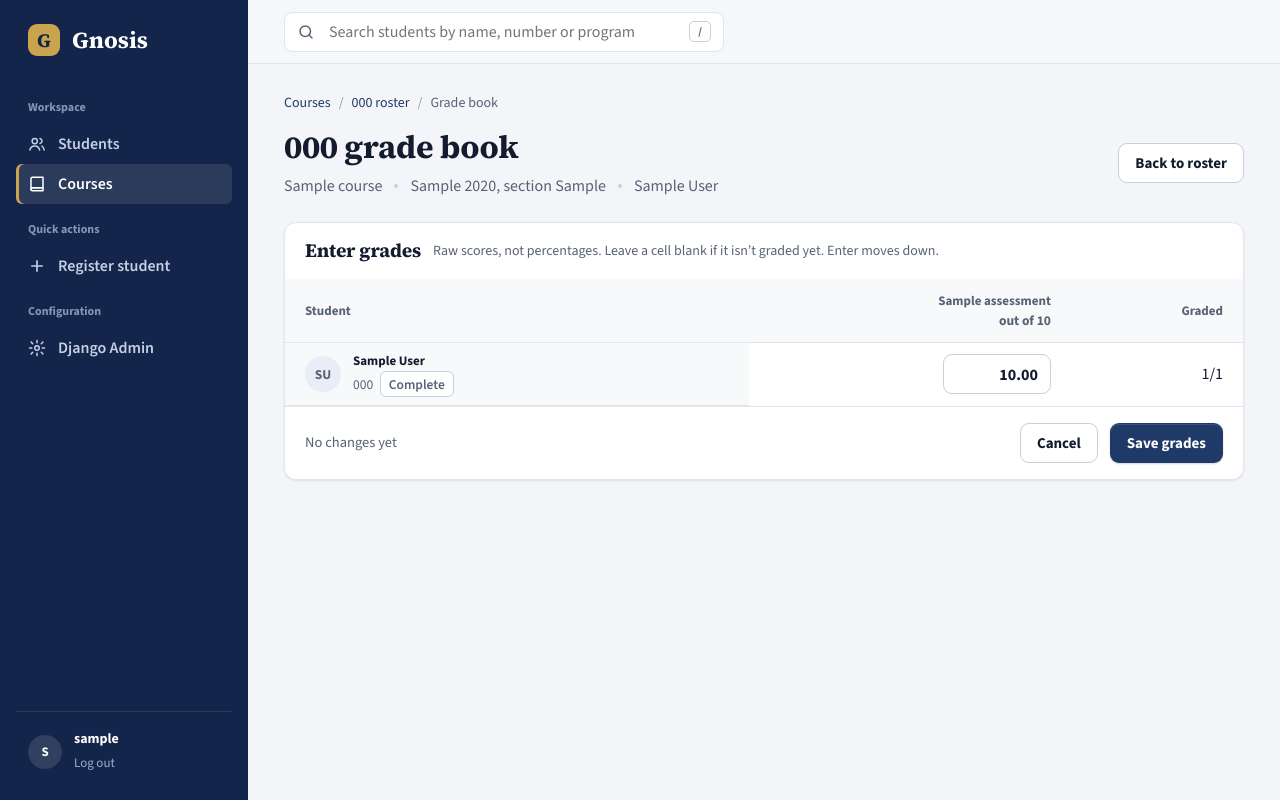
After one commit to TugraDuygulu/gnosis, a Django app: page /offerings/1/grades/ in a window 1280 px wide. The commit adds this page. Run offline with Django 5.2, Linux system fonts and the light colour scheme; a user stored in the database is signed in; tables that the repository leaves empty hold one stand-in row (values such as "Sample post").

Commit message:
feat(ui): class grade book — every student and assessment on one page
Saves changed rows in one transaction with the existing revision check
and grade history; any stale or invalid row saves nothing. Enter and the
arrow keys move down the column.

```diff
--- a/core/static/core/gnosis.css
+++ b/core/static/core/gnosis.css
@@ -476,3 +476,18 @@ button:disabled, .btn:disabled { opacity: .5; cursor: not-allowed; transform: no
   .login-pitch p, .login-chain, .login-foot { display: none; }
   .login-form { padding: 32px 16px; }
 }
+
+/* ---------- Grade book ---------- */
+.gradebook th[scope="row"] { min-width: 220px; text-align: left; font-weight: 400; }
+.gradebook td, .gradebook th[scope="row"] { padding-top: 8px; padding-bottom: 8px; }
+.gradebook .entry { justify-content: flex-end; }
+.entry.compact input { width: 96px; height: 40px; font-size: 16px; }
+.gradebook .errorlist { margin-top: 4px; font-size: 13px; text-align: right; }
+.gradebook tr.row-error th[scope="row"] { box-shadow: inset 3px 0 0 var(--danger); }
+.gradebook .row-message .errorlist { text-align: left; }
+.gradebook .status-tag { margin-left: 4px; }
+/* Score inputs: no spinner buttons; arrows move between cells instead. */
+.entry input[type="number"] { appearance: textfield; -moz-appearance: textfield; }
+.entry input[type="number"]::-webkit-inner-spin-button, .entry input[type="number"]::-webkit-outer-spin-button { -webkit-appearance: none; margin: 0; }
+.entry.compact input { width: 108px; }
+.list tbody tr:hover > th { background: var(--subtle); }
--- a/core/static/core/gnosis.js
+++ b/core/static/core/gnosis.js
@@ -102,6 +102,22 @@
   });
   refresh();
 
+  // Grade book: Enter or the arrow keys move down/up the same assessment column.
+  if (form.hasAttribute("data-grid")) {
+    form.addEventListener("keydown", function (event) {
+      var input = event.target;
+      if (!input.matches || !input.matches("input[data-max]")) return;
+      var step = event.key === "Enter" || event.key === "ArrowDown" ? 1 : event.key === "ArrowUp" ? -1 : 0;
+      if (!step) return;
+      event.preventDefault();
+      var cell = input.closest("td"), row = cell.parentElement;
+      var column = Array.prototype.indexOf.call(row.children, cell);
+      var next = step > 0 ? row.nextElementSibling : row.previousElementSibling;
+      var target = next && next.children[column] && next.children[column].querySelector("input[data-max]");
+      if (target) { target.focus(); target.select(); }
+    });
+  }
+
   // "Enter grade" links point at one assessment (#id_score_N): start typing there.
   var target = location.hash && document.getElementById(location.hash.slice(1));
   if (target && target.matches("input[data-max]")) { target.focus(); target.select(); }
--- a/core/templates/core/base.html
+++ b/core/templates/core/base.html
@@ -37,7 +37,7 @@
         <nav aria-label="Staff workspace">
             <div class="group">Workspace</div>
             <a class="nav{% if name in 'student_list student_detail student_register student_enroll student_outcomes' %} on{% endif %}"{% if name in 'student_list student_detail student_register student_enroll student_outcomes' %} aria-current="{% if name == 'student_list' or name == 'course_list' %}page{% else %}true{% endif %}"{% endif %} href="{% url 'student_list' %}"><svg class="i" aria-hidden="true"><use href="#i-users"/></svg>Students</a>
-            <a class="nav{% if name in 'course_list offering_detail enrollment_outcomes enrollment_grade_editor enrollment_grade_history' %} on{% endif %}"{% if name in 'course_list offering_detail enrollment_outcomes enrollment_grade_editor enrollment_grade_history' %} aria-current="{% if name == 'student_list' or name == 'course_list' %}page{% else %}true{% endif %}"{% endif %} href="{% url 'course_list' %}"><svg class="i" aria-hidden="true"><use href="#i-book"/></svg>Courses</a>
+            <a class="nav{% if name in 'course_list offering_detail offering_gradebook enrollment_outcomes enrollment_grade_editor enrollment_grade_history' %} on{% endif %}"{% if name in 'course_list offering_detail offering_gradebook enrollment_outcomes enrollment_grade_editor enrollment_grade_history' %} aria-current="{% if name == 'student_list' or name == 'course_list' %}page{% else %}true{% endif %}"{% endif %} href="{% url 'course_list' %}"><svg class="i" aria-hidden="true"><use href="#i-book"/></svg>Courses</a>
             {% if perms.core.add_student %}
             <div class="group">Quick actions</div>
             <a class="nav" href="{% url 'student_register' %}"><svg class="i" aria-hidden="true"><use href="#i-plus"/></svg>Register student</a>
--- a/core/templates/core/offering_detail.html
+++ b/core/templates/core/offering_detail.html
@@ -14,6 +14,9 @@
             <li><span class="status-tag">{{ offering.status }}</span></li>
         </ul>
     </div>
+    {% if perms.core.change_grade %}
+    <div class="actions"><a class="btn btn-primary" href="{% url 'offering_gradebook' offering.pk %}"><svg class="i" aria-hidden="true"><use href="#i-pen"/></svg>Open grade book</a></div>
+    {% endif %}
 </div>
 {% if not offering.po_framework %}
     <div class="notice notice-info"><p>No program outcome framework assigned. Grades and LO scores still work; PO scores need a framework.</p></div>
--- /dev/null
+++ b/core/templates/core/offering_gradebook.html
@@ -0,0 +1,103 @@
+{% extends "core/base.html" %}
+{% load gnosis_ui %}
+{% block title %}{{ offering.course.code }} grade book{% endblock %}
+{% block content %}
+<ol class="crumbs">
+    <li><a href="{% url 'course_list' %}">Courses</a></li>
+    <li><a href="{% url 'offering_detail' offering.pk %}">{{ offering.course.code }} roster</a></li>
+    <li aria-current="page">Grade book</li>
+</ol>
+<div class="page-title">
+    <div>
+        <h1>{{ offering.course.code }} grade book</h1>
+        <ul class="meta-list">
+            <li>{{ offering.course.title }}</li>
+            <li>{{ offering.term }} {{ offering.year }}, section {{ offering.section }}</li>
+            <li>{{ offering.instructor.full_name }}</li>
+        </ul>
+    </div>
+    <div class="actions"><a class="btn btn-ghost" href="{% url 'offering_detail' offering.pk %}">Back to roster</a></div>
+</div>
+
+{% if not assessments %}
+<section class="panel">
+    <div class="empty">
+        <h2>No assessments configured</h2>
+        <p>Assessments are added to a class in Django Admin.</p>
+    </div>
+</section>
+{% elif not rows %}
+<section class="panel">
+    <div class="empty">
+        <h2>No students enrolled</h2>
+        <p>Students are enrolled from their student record.</p>
+    </div>
+</section>
+{% else %}
+<section class="panel">
+    <form method="post" data-grade-form data-grid novalidate>
+        {% csrf_token %}
+        <div class="panel-head">
+            <h2>Enter grades</h2>
+            <span class="hint">Raw scores, not percentages. Leave a cell blank if it isn’t graded yet. Enter moves down.</span>
+        </div>
+        {% if has_errors %}
+        <div class="panel-body">
+            <div class="notice notice-error flush" role="alert">
+                <svg class="i" aria-hidden="true"><use href="#i-alert"/></svg>
+                <div>
+                    <p>Nothing was saved. Fix the highlighted cells and save again.</p>
+                    <p class="notice-more"><a href="{% url 'offering_gradebook' offering.pk %}">Reload grades (discards unsaved entries)</a></p>
+                </div>
+            </div>
+        </div>
+        {% endif %}
+        <div class="table-scroll">
+            <table class="list gradebook">
+                <thead>
+                    <tr>
+                        <th scope="col">Student</th>
+                        {% for assessment in assessments %}
+                            <th scope="col" class="r">{{ assessment.name }}<span class="sub">out of {{ assessment.max_score|floatformat:"-2" }}</span></th>
+                        {% endfor %}
+                        <th scope="col" class="r">Graded</th>
+                    </tr>
+                </thead>
+                <tbody>
+                {% for row in rows %}
+                    <tr{% if row.form.errors %} class="row-error"{% endif %}>
+                        <th scope="row">
+                            {{ row.form.revision }}
+                            <div class="who">
+                                <span class="avatar">{{ row.enrollment.student.full_name|initials }}</span>
+                                <div>
+                                    <a href="{% url 'enrollment_outcomes' row.enrollment.pk %}"><b>{{ row.enrollment.student.full_name }}</b></a>
+                                    <span class="num">{{ row.enrollment.student.student_number }}</span>
+                                    {% if row.enrollment.status != "active" %}<span class="status-tag">{{ row.enrollment.status }}</span>{% endif %}
+                                </div>
+                            </div>
+                            {% if row.form.non_field_errors %}<div class="row-message">{{ row.form.non_field_errors }}</div>{% endif %}
+                        </th>
+                        {% for field in row.fields %}
+                            <td class="r">
+                                <span class="entry compact"><label class="sr-only" for="{{ field.auto_id }}">{{ field.label }}, {{ row.enrollment.student.full_name }}</label>{{ field }}<span class="sr-only" id="{{ field.auto_id }}_helptext">{{ field.help_text }}</span></span>
+                                {{ field.errors }}
+                            </td>
+                        {% endfor %}
+                        <td class="r num"><span class="progress-count{% if row.graded < assessments|length %} warn{% endif %}">{{ row.graded }}/{{ assessments|length }}</span></td>
+                    </tr>
+                {% endfor %}
+                </tbody>
+            </table>
+        </div>
+        <div class="savebar">
+            <span class="pending" data-pending>No changes yet</span>
+            <span class="sp">
+                <a class="btn btn-ghost" href="{% url 'offering_detail' offering.pk %}">Cancel</a>
+                <button class="btn btn-primary" type="submit">Save grades</button>
+            </span>
+        </div>
+    </form>
+</section>
+{% endif %}
+{% endblock %}
--- a/core/urls.py
+++ b/core/urls.py
@@ -9,6 +9,7 @@ urlpatterns = [
          views.enrollment_grade_history, name="enrollment_grade_history"),
     path("courses/", views.course_list, name="course_list"),
     path("offerings/<int:offering_id>/", views.offering_detail, name="offering_detail"),
+    path("offerings/<int:offering_id>/grades/", views.offering_gradebook, name="offering_gradebook"),
     path(
         "enrollments/<int:enrollment_id>/grades/",
         views.enrollment_grade_editor,
--- a/core/views.py
+++ b/core/views.py
@@ -426,3 +426,63 @@ def offering_detail(request, offering_id):
         "enrollments": enrollments,
         "assessment_total": offering.assessments.count(),
     })
+
+
+@staff_member_required
+@permission_required("core.change_grade", raise_exception=True)
+@require_http_methods(["GET", "POST"])
+def offering_gradebook(request, offering_id):
+    """Every student and assessment of one class on one page, saved together."""
+    offering = get_object_or_404(
+        CourseOffering.objects.select_related("course", "instructor"),
+        pk=offering_id,
+    )
+    assessments = list(offering.assessments.order_by("pk"))
+    rows = []
+    for enrollment in offering.enrollments.select_related("student").order_by(
+        "student__full_name", "student__student_number", "pk",
+    ):
+        enrollment_assessments, grades, revision = snapshot(enrollment)
+        form = EnrollmentGradeForm(
+            enrollment_assessments, grades,
+            request.POST if request.method == "POST" else None,
+            prefix=f"e{enrollment.pk}",
+            initial={"revision": revision_token(enrollment, request.user, revision)},
+        )
+        rows.append({
+            "enrollment": enrollment,
+            "form": form,
+            "fields": [form[f"score_{assessment.pk}"] for assessment in enrollment_assessments],
+            "graded": sum(1 for grade in grades.values() if grade.score is not None),
+        })
+
+    if request.method == "POST" and all([row["form"].is_valid() for row in rows]):
+        changed = [row for row in rows if set(row["form"].changed_data) - {"revision"}]
+        current = None
+        try:
+            with transaction.atomic():
+                for current in changed:
+                    save_grades(current["enrollment"].pk, request.user, current["form"])
+        except ValidationError as error:
+            current["form"].add_error(None, error)
+        except IntegrityError:
+            current["form"].add_error(None, STALE_MESSAGE)
+        except OperationalError as error:
+            if "locked" not in str(error).lower():
+                raise
+            current["form"].add_error(None, "Another save is in progress. Nothing was saved. "
+                                      "Reload grades and try again.")
+        else:
+            if changed:
+                messages.success(request, f"Grades saved for {len(changed)} student{'s' if len(changed) != 1 else ''}. "
+                                          "Scores are updated.")
+            else:
+                messages.success(request, "No grades changed.")
+            return redirect("offering_gradebook", offering_id=offering.pk)
+
+    return render(request, "core/offering_gradebook.html", {
+        "offering": offering,
+        "assessments": assessments,
+        "rows": rows,
+        "has_errors": any(row["form"].errors for row in rows),
+    })
```
Also changed, not shown: core/grade_editor.py (+7 -2 lines), core/test_gradebook.py (added, +90 -0 lines).
